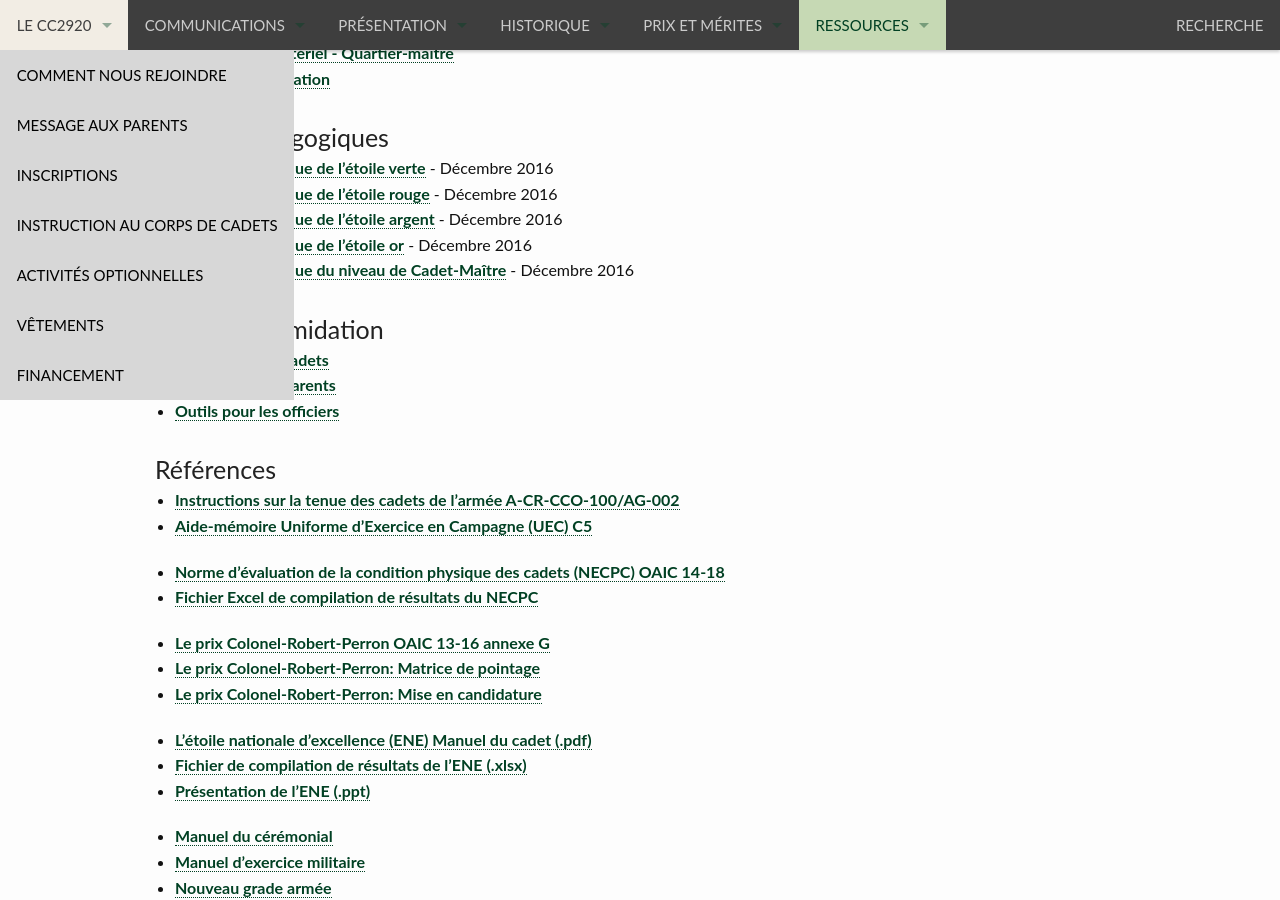
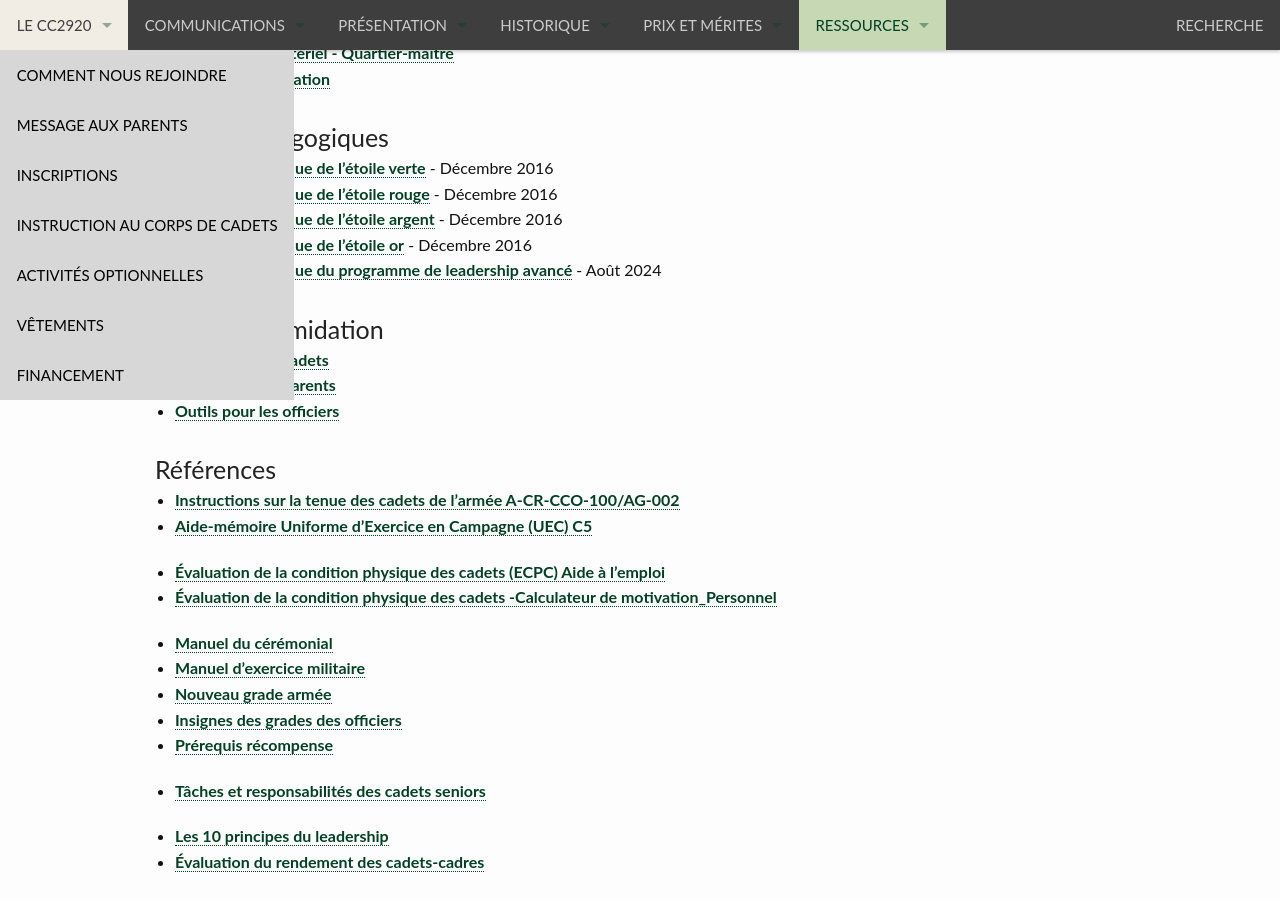
Before and after one commit to CC2920/web, a Jekyll site: the page built from _ressources/ressources-instructeurs.md, in a window 1280 px wide and 900 px high, scrolled down 915 px. Built offline with Jekyll 4.4.1, drawn with Linux system fonts in a browser that asks for light colours.

Commit message:
Update educational resources for cadets
Updated various educational guides and resources for cadets, replacing outdated links with new ones and removing obsolete entries.

```diff
--- a/_ressources/ressources-instructeurs.md
+++ b/_ressources/ressources-instructeurs.md
@@ -35,7 +35,7 @@
 * [Guide pédagogique de l'étoile rouge](guides-etoile-rouge/) - Décembre 2016
 * [Guide pédagogique de l'étoile argent](guides-etoile-argent/) - Décembre 2016
 * [Guide pédagogique de l'étoile or](guides-etoile-or/) - Décembre 2016
-* [Guide pédagogique du niveau de Cadet-Maître](guides-cadet-maitre/) - Décembre 2016
+* [Guide pédagogique du programme de leadership avancé]({{ site.url }}{{ site.baseurl }}/docs/ressources/GP PLA.pdf) - Août 2024
 
 ### La Cyberintimidation
 
@@ -49,17 +49,8 @@
 * [Aide-mémoire Uniforme d'Exercice en Campagne (UEC) C5]({{ site.url }}{{ site.baseurl }}/docs/ressources/directive_UEC_2012-2013v2.pdf)
 
 
-* [Norme d'évaluation de la condition physique des cadets (NECPC) OAIC 14-18]({{ site.url }}{{ site.baseurl }}/docs/ressources/OAIC14-18/1-OAIC14-18.pdf)
-* [Fichier Excel de compilation de résultats du NECPC]({{ site.url }}{{ site.baseurl }}/docs/ressources/compilation_14_18_V2.0.xlsx)
-
-* [Le prix Colonel-Robert-Perron OAIC 13-16 annexe G]({{ site.url }}{{ site.baseurl }}/docs/ressources/OAIC13-16/ColonelPerron1316G.pdf)
-* [Le prix Colonel-Robert-Perron: Matrice de pointage]({{ site.url }}{{ site.baseurl }}/docs/ressources/OAIC13-16/ColonelPerron1316G_app1.pdf)
-* [Le prix Colonel-Robert-Perron: Mise en candidature]({{ site.url }}{{ site.baseurl }}/docs/ressources/OAIC13-16/ColonelPerron1316G_app2.pdf)
-
-
-* [L'étoile nationale d'excellence (ENE) Manuel du cadet (.pdf)]({{ site.url }}{{ site.baseurl }}/docs/ressources/ENE_Manuel_du_cadet.pdf)
-* [Fichier de compilation de résultats de l'ENE (.xlsx)]({{ site.url }}{{ site.baseurl }}/docs/ressources/Suivi_ENE.xlsx)
-* [Présentation de l'ENE (.ppt)]({{ site.url }}{{ site.baseurl }}/docs/ressources/etoile_nationale_excellence.ppt)
+* [Évaluation de la condition physique des cadets (ECPC) Aide à l'emploi]({{ site.url }}{{ site.baseurl }}/docs/ressources/FR_250625_Évaluation de la condition physique des cadets_Aide à l'emploi.pdf)
+* [Évaluation de la condition physique des cadets -Calculateur de motivation_Personnel]({{ site.url }}{{ site.baseurl }}/docs/ressources/250501_Évaluation de la condition physique des cadets_Calculateur de motivation_Personnel_FR.xlsx)
 
 * [Manuel du cérémonial]({{ site.url }}{{ site.baseurl }}/docs/ressources/manual_du_ceremonial_bilingue.pdf)
 * [Manuel d'exercice militaire]({{ site.url }}{{ site.baseurl }}/docs/ressources/manuel_exercice_militaire_adp201.pdf)
```
